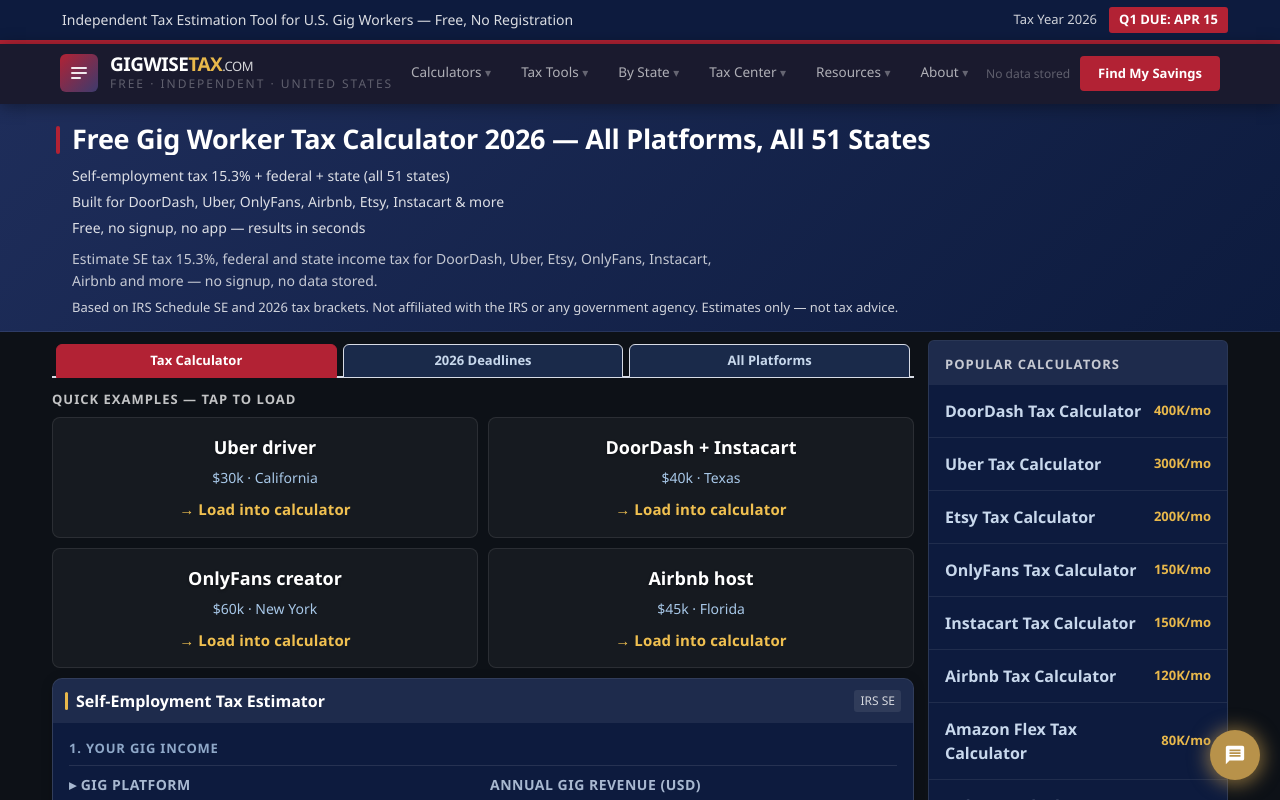
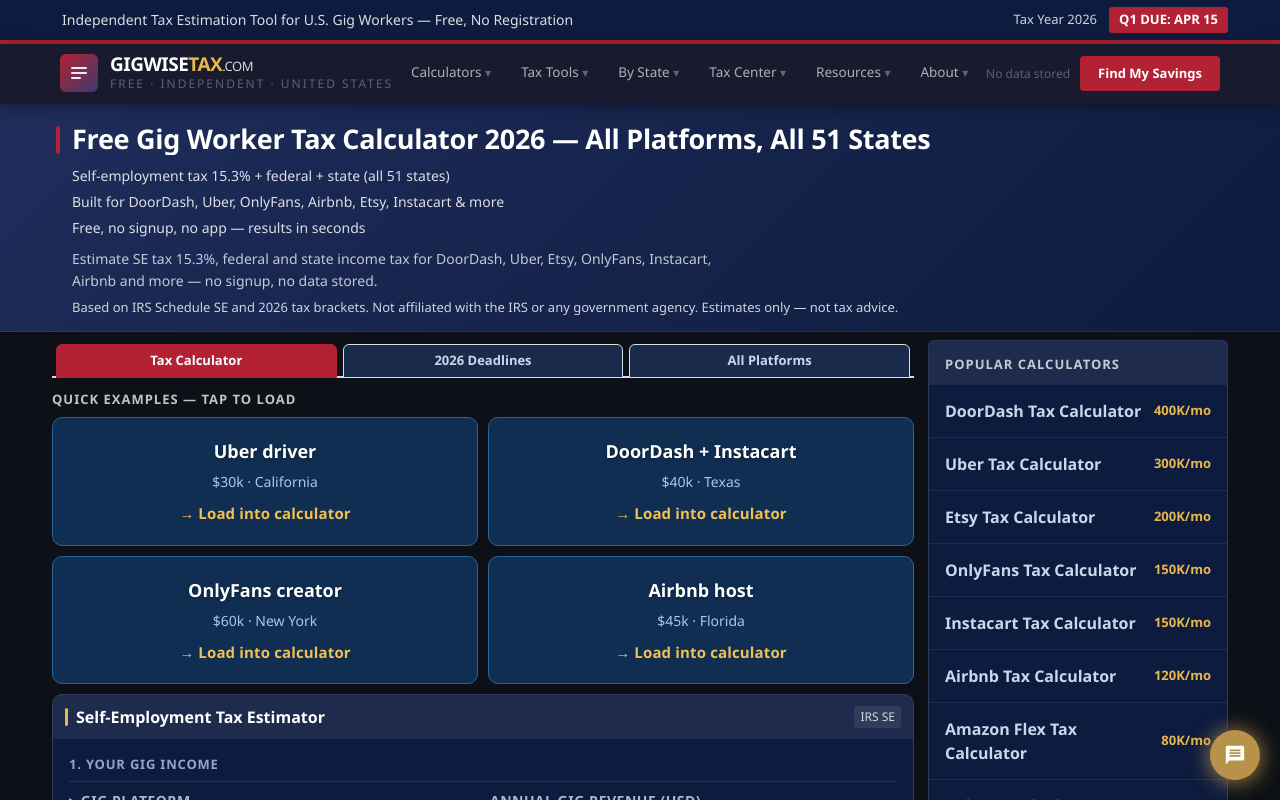
Before and after one commit to devqrcraft-ui/gigwisetax, a Next.js app: page / in a window 1280 px wide. Shown: the top 800 px of the page. Built offline with nearby package versions, Linux system fonts and the light colour scheme.

Commit message:
fix: cards v3 regex patch — blue bg #102e52, white text, centered

```diff
--- a/app/home-client.tsx
+++ b/app/home-client.tsx
@@ -194,9 +194,9 @@ export default function HomeClient() {
                     <div
                       key={ex.label}
                       onClick={() => loadExample(ex)}
-                      style={{ background: 'rgba(255,255,255,.04)', border: '1px solid rgba(255,255,255,.09)', borderRadius: 8, padding: '16px 14px', cursor: 'pointer', transition: 'all .15s' }}
-                      onMouseEnter={e => { (e.currentTarget as HTMLElement).style.borderColor = 'rgba(232,184,75,.5)'; (e.currentTarget as HTMLElement).style.background = 'rgba(232,184,75,.07)' }}
-                      onMouseLeave={e => { (e.currentTarget as HTMLElement).style.borderColor = 'rgba(255,255,255,.09)'; (e.currentTarget as HTMLElement).style.background = 'rgba(255,255,255,.04)' }}
+                      style={{ background: '#102e52', border: '1px solid #2a6496', borderRadius: 10, padding: '20px 16px', cursor: 'pointer', transition: 'all .15s', textAlign: 'center' as const }}
+                      onMouseEnter={e => { (e.currentTarget as HTMLElement).style.borderColor = '#e8b84b'; (e.currentTarget as HTMLElement).style.background = '#1a3f6a' }}
+                      onMouseLeave={e => { (e.currentTarget as HTMLElement).style.borderColor = '#2a6496'; (e.currentTarget as HTMLElement).style.background = '#102e52' }}
                     >
                       <div style={{ fontSize: 'clamp(16px,3.5vw,18px)', fontWeight: 800, color: '#ffffff', marginBottom: 6, textAlign: 'center', textShadow: '0 1px 3px rgba(0,0,0,.4)' }}>{ex.label}</div>
                       <div style={{ fontSize: 'clamp(13px,3vw,14px)', color: '#a8c8e8', marginBottom: 10, textAlign: 'center' }}>{ex.tag}</div>
```
